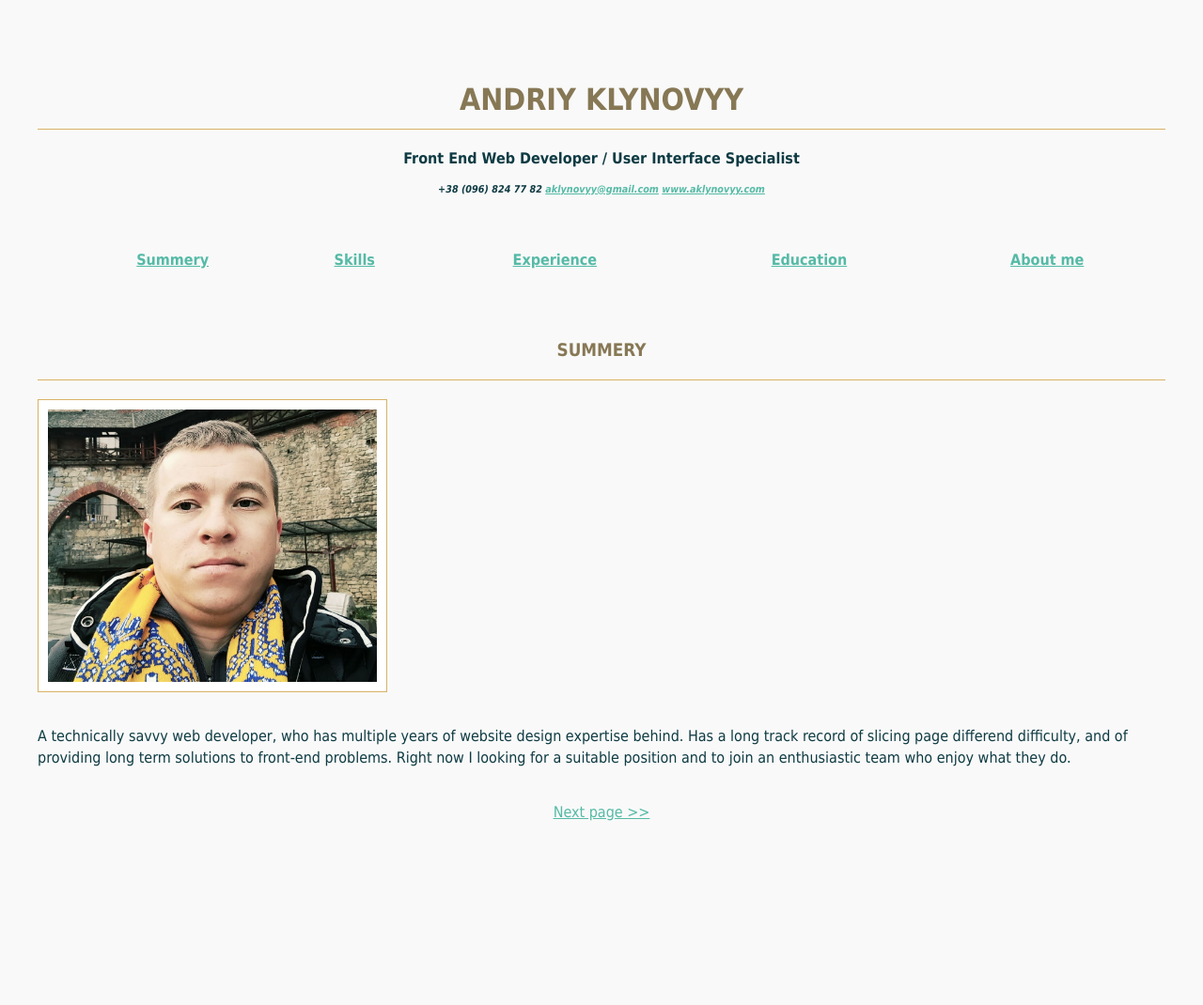
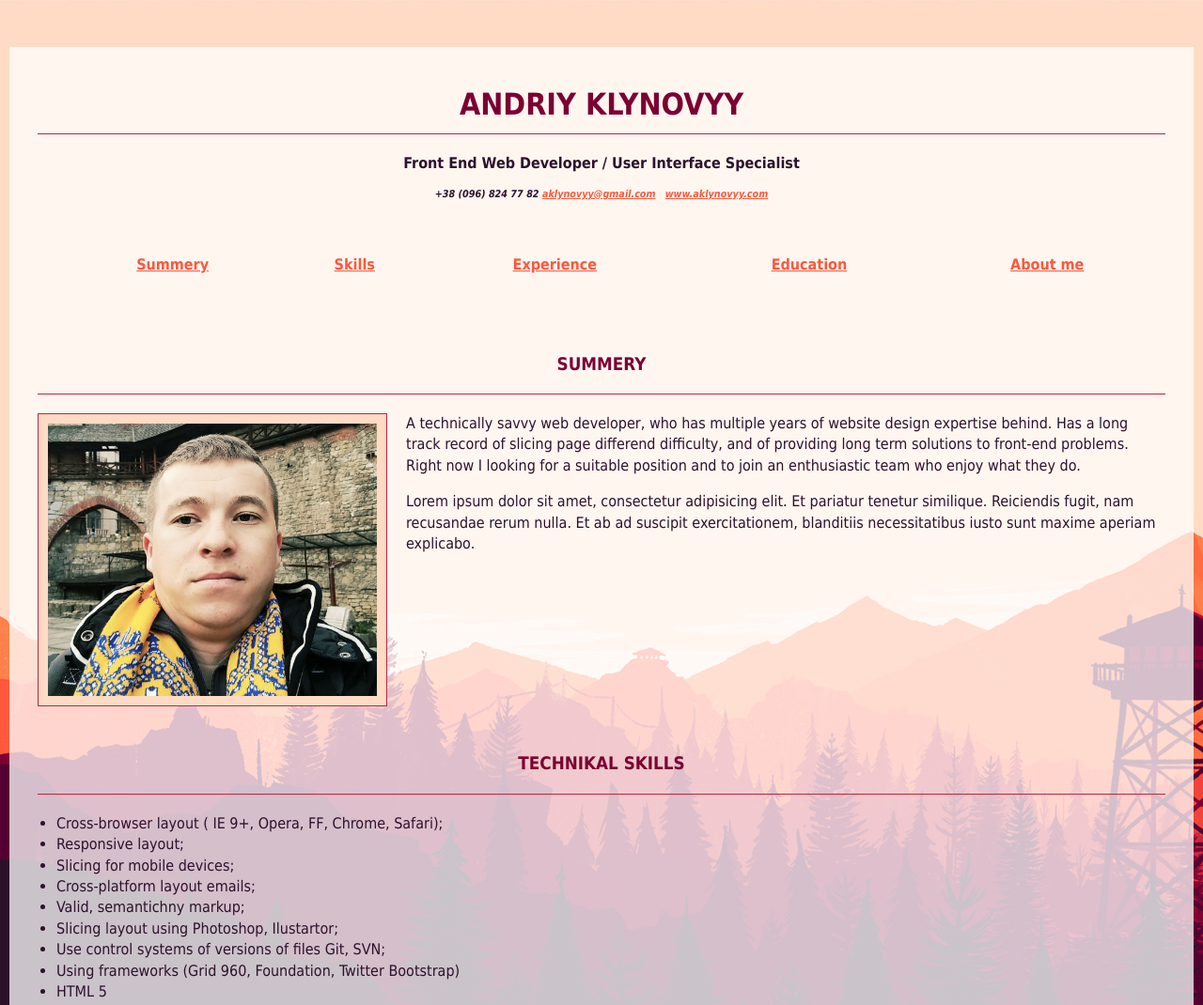
Before and after one commit to aklynovyy/html_tasks, a plain HTML site: page home_task_4/page-1.html in a window 1280 px wide. Shown: the top 1070 px of the page at 94% size. Before the commit the page ends 897 px from the top, so only its background shows below. Drawn offline with Linux system fonts and the light colour scheme.

Commit message:
home task-4 is done

```diff
--- a/home_task_4/css/style.css
+++ b/home_task_4/css/style.css
@@ -1,13 +1,14 @@
 body {
-	background-color: #F9F9F9;
-	color: #0E3B43;
+	background-image: url('../img/bg_page.jpg');
+	color: #2e112d;
 	font-size: 16px;
 	line-height: 1.4em;
 	font-family: tahoma;
 }
 
 a {
-	color: #55BAA6;
+	color: #fd583c;
+	font-weight: bold;
 }
 
 h1, h2, h3, h4, h5, h6 {
@@ -16,12 +17,12 @@ h1, h2, h3, h4, h5, h6 {
 }
 
 h1 {
-	margin-top: 75px;
+	/*margin-top: 75px;*/
 }
 
 p {
 	padding: 0px;
-	display: inline-block;
+	/*display: inline-block;*/
 }
 
 img {
@@ -37,9 +38,9 @@ ol {
 
 .container {
 	max-width: 1200px;
-	padding-left: 15px;
-	padding-right: 15px;
-	margin: 0 auto;
+	padding: 20px 30px;
+	margin: 50px auto;
+	background: rgba(255,255,255, 0.75);
 }
 
 .text-center {
@@ -55,15 +56,20 @@ ol {
 	margin: 0px 20px 20px 0;
 	padding: 10px;
 	width: 350px;
-	background: #FFF;
-	border: 1px solid #D8B265;
+	background: #ffdbc5;
+	border: 1px solid #c5233b;
 }
 
 .bordered-title {
-	border-bottom: 1px solid #D8B265;
+	border-bottom: 1px solid #c5233b;
 	padding: 20px 0px;
 	margin-bottom: 20px;
-	color: #877855;
+	color: #7c0032;
+}
+
+.summery-block {
+	display: inline-block;
+	width: 100%;
 }
 
 #table-menu {
--- a/home_task_4/page-1.html
+++ b/home_task_4/page-1.html
@@ -1,36 +1,39 @@
 <!DOCTYPE html>
 <html>
 <head>
-	<meta charset="utf-8"/>
-	<meta name="description" content="resume"/>
-	<meta name="keywords" content="andriy, klynovyy, front-end, developer"/>
-	<meta name="author" content="Andriy Klynovyy"/>
-	<title>Home Task 3</title>
-	<link rel="stylesheet" href="css/style.css"/>
+	<meta charset="utf-8" />
+	<meta name="description" content="resume" />
+	<meta name="keywords" content="andriy, klynovyy, front-end, developer" />
+	<meta name="author" content="Andriy Klynovyy" />
+	<title>Home Task 4</title>
+	<link rel="stylesheet" href="css/style.css" />
 </head>
 <body>
 
 	<div class="container">
+
 		<h1 class="bordered-title">ANDRIY KLYNOVYY</h1>
 		<h4>Front End Web Developer / User Interface Specialist</h4>
-		<h6><i>+38 (096) 824 77 82
-			<a href="mailto:aklynovyy@gmail.com">aklynovyy@gmail.com</a>
-			<a href="http://www.google.com">www.aklynovyy.com</a></i>
+		<h6>
+			<i>+38 (096) 824 77 82
+				<a href="mailto:aklynovyy@gmail.com">aklynovyy@gmail.com</a> &nbsp;
+				<a href="http://www.google.com">www.aklynovyy.com</a>
+			</i>
 		</h6>
 
-		<div id="table-menu">
+		<div id="table-menu" class="menu-block">
 			<table>
 				<tr>
 					<td><a href="#summery">Summery</a></td>
 					<td><a href="#skills">Skills</a></td>
-					<td><a href="#experience">Experience</a></td>
-					<td><a href="#education">Education</a></td>
-					<td><a href="#about-me">About me</a></td>
+					<td><a href="page-2.html#experience">Experience</a></td>
+					<td><a href="page-2.html#education">Education</a></td>
+					<td><a href="page-2.html#about-me">About me</a></td>
 				</tr>
 			</table>
 		</div>
 
-		<div id="summery">
+		<div id="summery" class="summery-block">
 			<h3 class="bordered-title">SUMMERY</h3>
 			<div class="image-wrap">
 				<img class="logo" src="img/img_klynovyy.jpg" alt="">
@@ -39,6 +42,26 @@
 				A technically savvy web developer, who has multiple years of website design expertise behind.
 				Has a long track record of slicing page differend difficulty, and of providing long term solutions to front-end problems. Right now I looking for a suitable position and to join an enthusiastic team who enjoy what they do.
 			</p>
+
+			<p>Lorem ipsum dolor sit amet, consectetur adipisicing elit. Et pariatur tenetur similique. Reiciendis fugit, nam recusandae rerum nulla. Et ab ad suscipit exercitationem, blanditiis necessitatibus iusto sunt maxime aperiam explicabo.</p>
+		</div>
+
+		<div id="skills" class="skills-block">
+			<h3 class="bordered-title">TECHNIKAL SKILLS</h3>
+			<ul>
+				<li>Cross-browser layout ( IE 9+, Opera, FF, Chrome, Safari);</li>
+				<li>Responsive layout;</li>
+				<li>Slicing for mobile devices;</li>
+				<li>Cross-platform layout emails;</li>
+				<li>Valid, semantichny markup;</li>
+				<li>Slicing layout using Photoshop, Ilustartor;</li>
+				<li>Use control systems of versions of files Git, SVN;</li>
+				<li>Using frameworks (Grid 960, Foundation, Twitter Bootstrap)</li>
+				<li>HTML 5</li>
+				<li>CSS 3</li>
+				<li>SCSS</li>
+				<li>BEM</li>
+			</ul>
 		</div>
 
 		<div class="wrap-link text-center">
```
Also changed, not shown: home_task_4/page-2.html (+12 -27 lines), home_task_4/img/bg_page.jpg (added).
